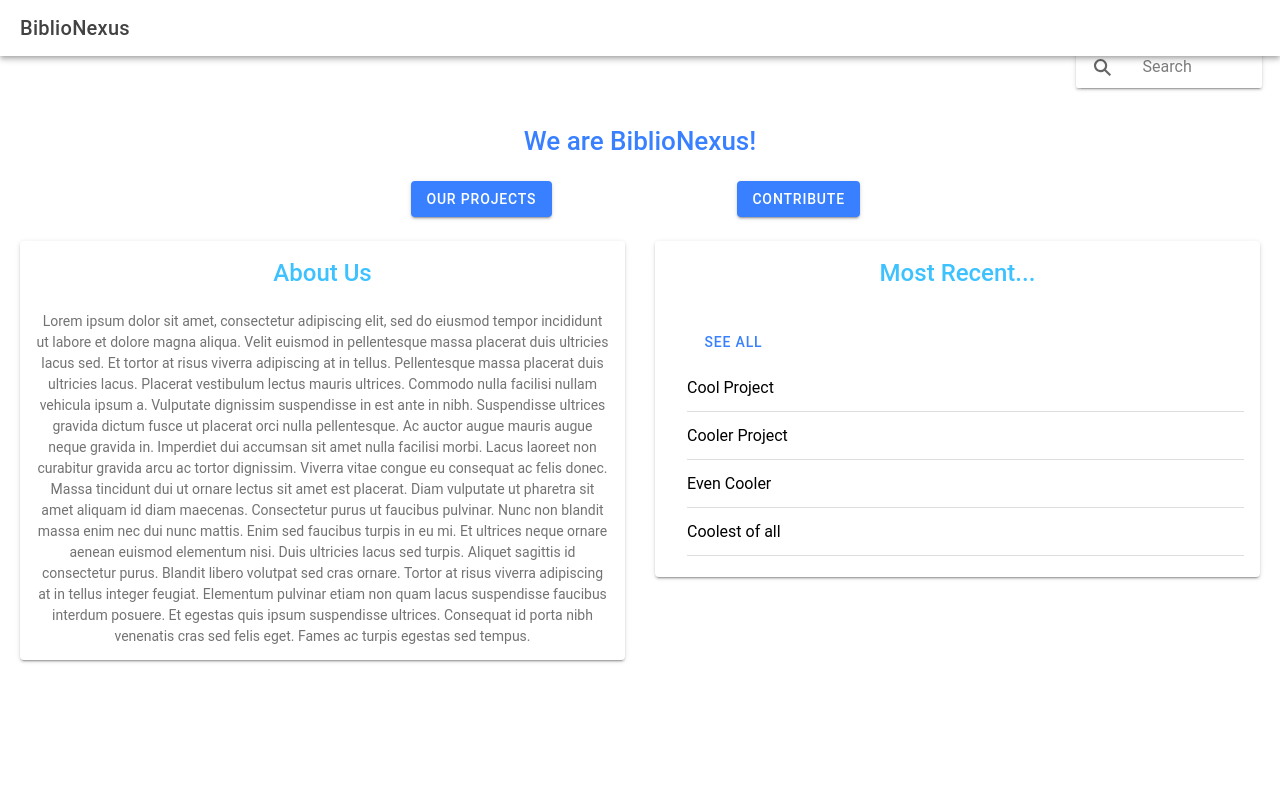
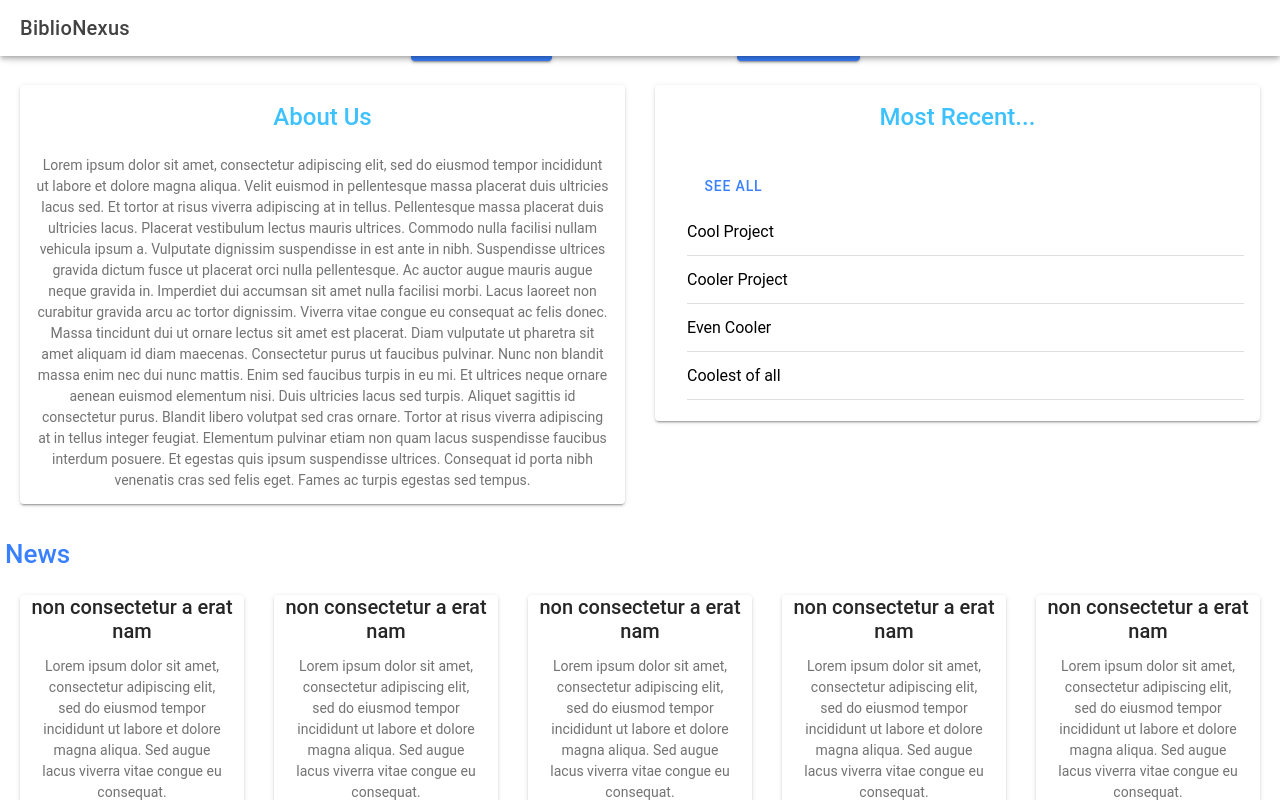
Before and after one commit to etenlab/bnf-website, a React (Vite) app: page /home in a window 1280 px wide. Built offline with nearby package versions, Linux system fonts and the light colour scheme.

Commit message:
add a news section

```diff
--- a/src/components/home/ExploreContainer.tsx
+++ b/src/components/home/ExploreContainer.tsx
@@ -46,7 +46,16 @@ const MainContainer: React.FC<ContainerProps> = () => {
             </IonCard>
           </IonCol>
         </IonRow>
-
+        <IonRow>
+          <IonText color="primary" ><h1>News</h1></IonText>
+        </IonRow>
+        <IonRow>
+          <IonCol><IonCard><IonCardTitle>non consectetur a erat nam</IonCardTitle><IonCardContent>Lorem ipsum dolor sit amet, consectetur adipiscing elit, sed do eiusmod tempor incididunt ut labore et dolore magna aliqua. Sed augue lacus viverra vitae congue eu consequat.</IonCardContent></IonCard></IonCol>
+          <IonCol><IonCard><IonCardTitle>non consectetur a erat nam</IonCardTitle><IonCardContent>Lorem ipsum dolor sit amet, consectetur adipiscing elit, sed do eiusmod tempor incididunt ut labore et dolore magna aliqua. Sed augue lacus viverra vitae congue eu consequat.</IonCardContent></IonCard></IonCol>
+          <IonCol><IonCard><IonCardTitle>non consectetur a erat nam</IonCardTitle><IonCardContent>Lorem ipsum dolor sit amet, consectetur adipiscing elit, sed do eiusmod tempor incididunt ut labore et dolore magna aliqua. Sed augue lacus viverra vitae congue eu consequat.</IonCardContent></IonCard></IonCol>
+          <IonCol><IonCard><IonCardTitle>non consectetur a erat nam</IonCardTitle><IonCardContent>Lorem ipsum dolor sit amet, consectetur adipiscing elit, sed do eiusmod tempor incididunt ut labore et dolore magna aliqua. Sed augue lacus viverra vitae congue eu consequat.</IonCardContent></IonCard></IonCol>
+          <IonCol><IonCard><IonCardTitle>non consectetur a erat nam</IonCardTitle><IonCardContent>Lorem ipsum dolor sit amet, consectetur adipiscing elit, sed do eiusmod tempor incididunt ut labore et dolore magna aliqua. Sed augue lacus viverra vitae congue eu consequat.</IonCardContent></IonCard></IonCol>
+        </IonRow>
       </IonGrid>
     </div>
   );
```
Also changed, not shown: src/components/home/ExploreContainer.css (line endings or trailing spaces).
